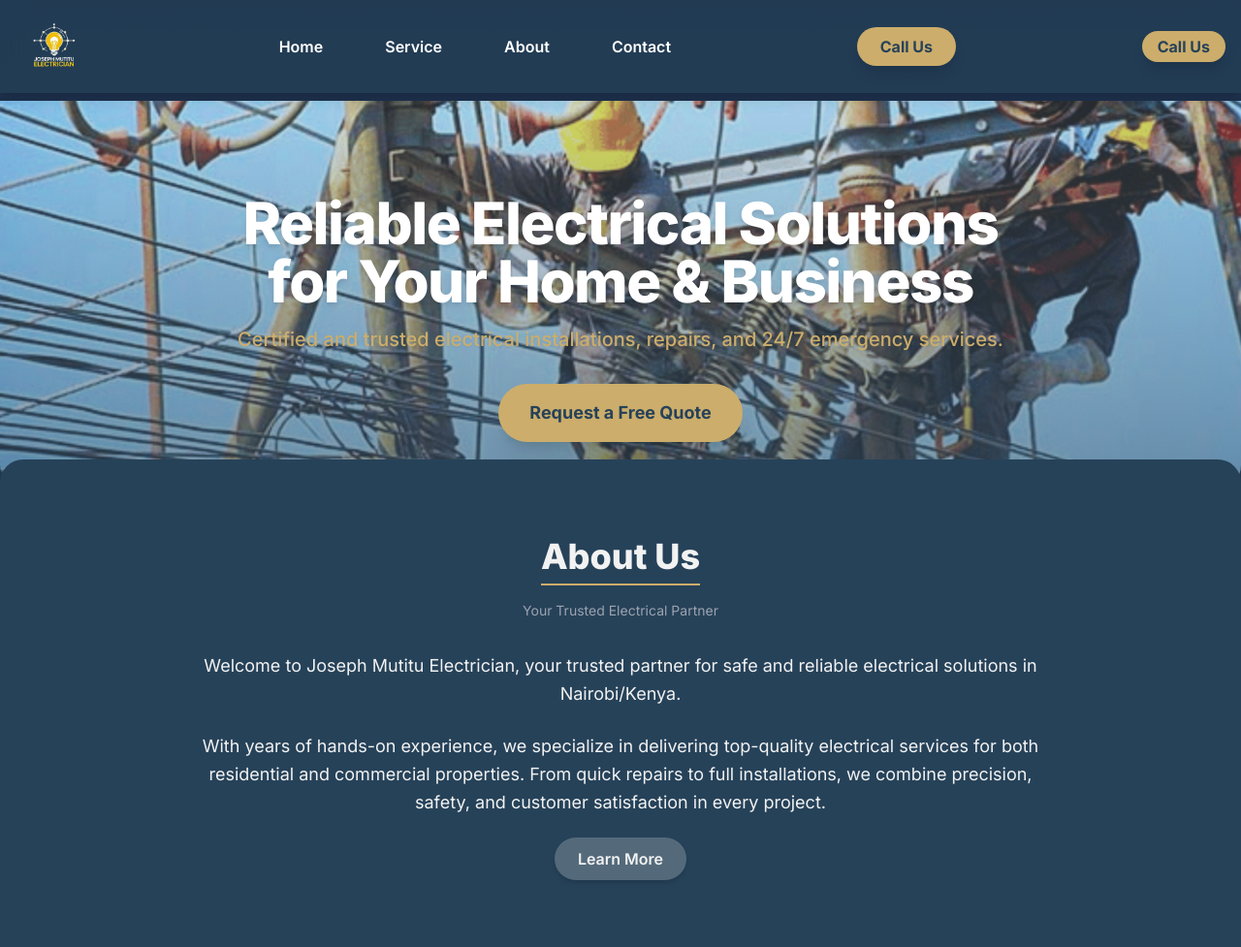
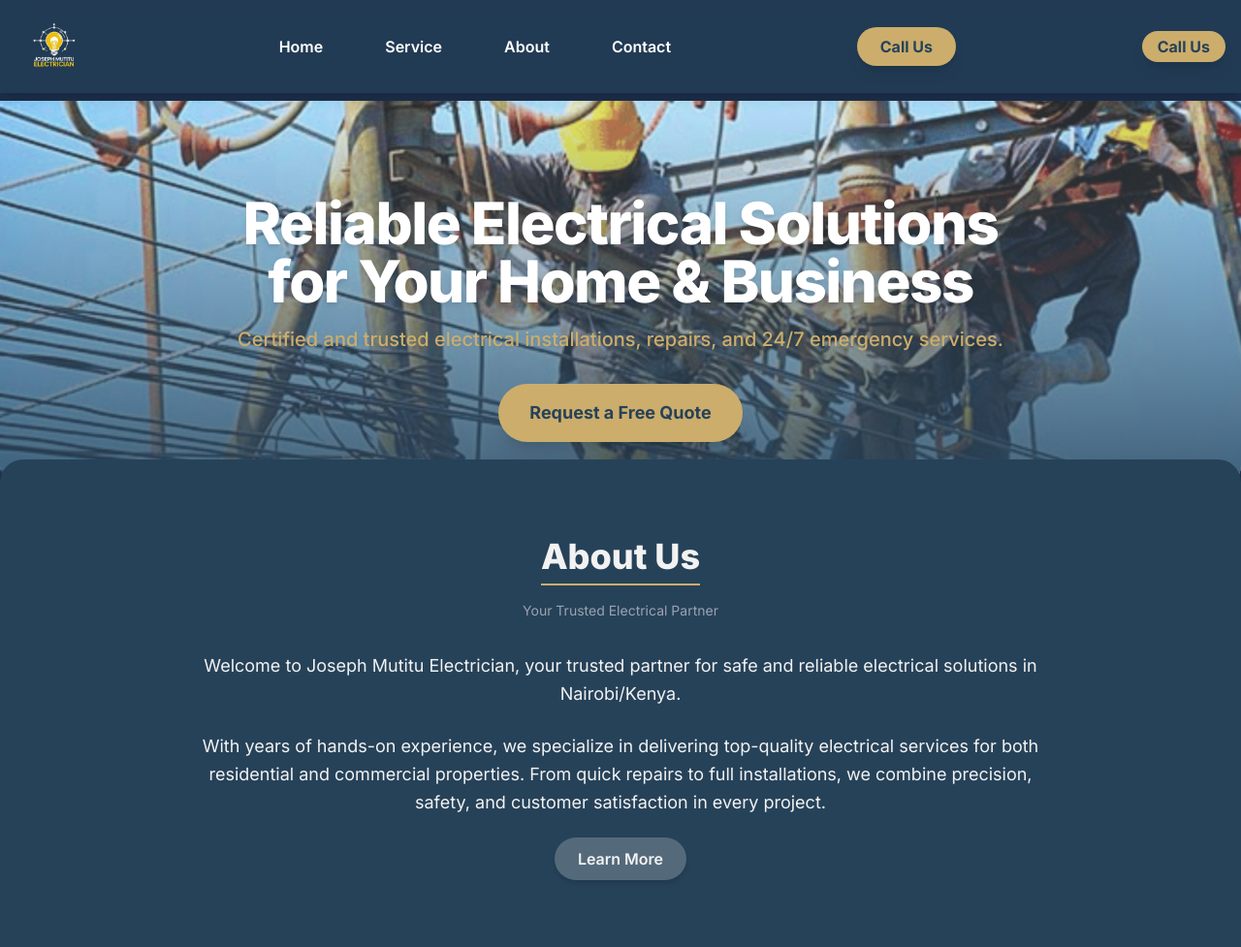
Before and after one commit to jacob1998-crypo/electrician_site, a Django app: page / in a window 1280 px wide. Shown: the top 977 px of the page at 97% size. Run offline with Django 5.2, Linux system fonts and the light colour scheme; some libraries are stand-ins or nearby versions.

Commit message:
Updated home.html and added static files

```diff
--- a/templates/hero/home.html
+++ b/templates/hero/home.html
@@ -35,8 +35,11 @@
     <!-- Main Content Area - Homepage Sections Only -->
     <main class="pt-6">
         <!-- Hero Section -->
-        <div class="hero-section bg-cover bg-center h-[400px] flex flex-col justify-center items-center text-white text-center rounded-b-3xl pt-12">
-            <div class="bg-gradient-to-t from-primary/80 to-transparent absolute inset-0 rounded-b-3xl"></div>
+        <div class="hero-section bg-cover bg-center h-[400px] flex flex-col justify-center items-center text-white text-center rounded-b-3xl pt-12 relative">
+
+            <div class="bg-gradient-to-t from-primary/80 to-transparent absolute inset-0 rounded-b-3xl z-0"></div>
+
+
             <div class="relative z-10 p-8 max-w-4xl mx-auto">
                 <h1 class="text-4xl sm:text-5xl md:text-6xl font-extrabold leading-tight tracking-tight mb-4 drop-shadow-md">
                     Reliable Electrical Solutions for Your Home & Business
@@ -45,16 +48,16 @@
                     Certified and trusted electrical installations, repairs, and 24/7 emergency services.
                 </p>
                 <a href="https://wa.me/254703705756?text=Hello,%20I%20would%20like%20to%20request%20a%20free%20quotation."
-                    target="_blank"
-                    class="inline-block px-8 py-4 bg-accent text-primary text-lg font-bold rounded-full shadow-xl transform transition-transform hover:scale-105">
+                target="_blank"
+                class="inline-block px-8 py-4 bg-accent text-primary text-lg font-bold rounded-full shadow-xl transform transition-transform hover:scale-105">
                     Request a Free Quote
                 </a>
-
             </div>
         </div>
 
+
         <!-- About Us Section -->
-        <div class="bg-primary text-light-text py-20 rounded-t-3xl mt-[-30px] relative z-20">
+        <div class="bg-primary text-light-text py-20 rounded-t-3xl mt-[-30px] relative z-20 pt-50" >
             <div class="container mx-auto px-4 text-center max-w-4xl">
                 <h2 class="text-3xl sm:text-4xl font-extrabold mb-4 border-b-2 border-accent inline-block pb-2">About Us</h2>
                 <p class="text-sm text-gray-400 mb-8">Your Trusted Electrical Partner</p>
```
